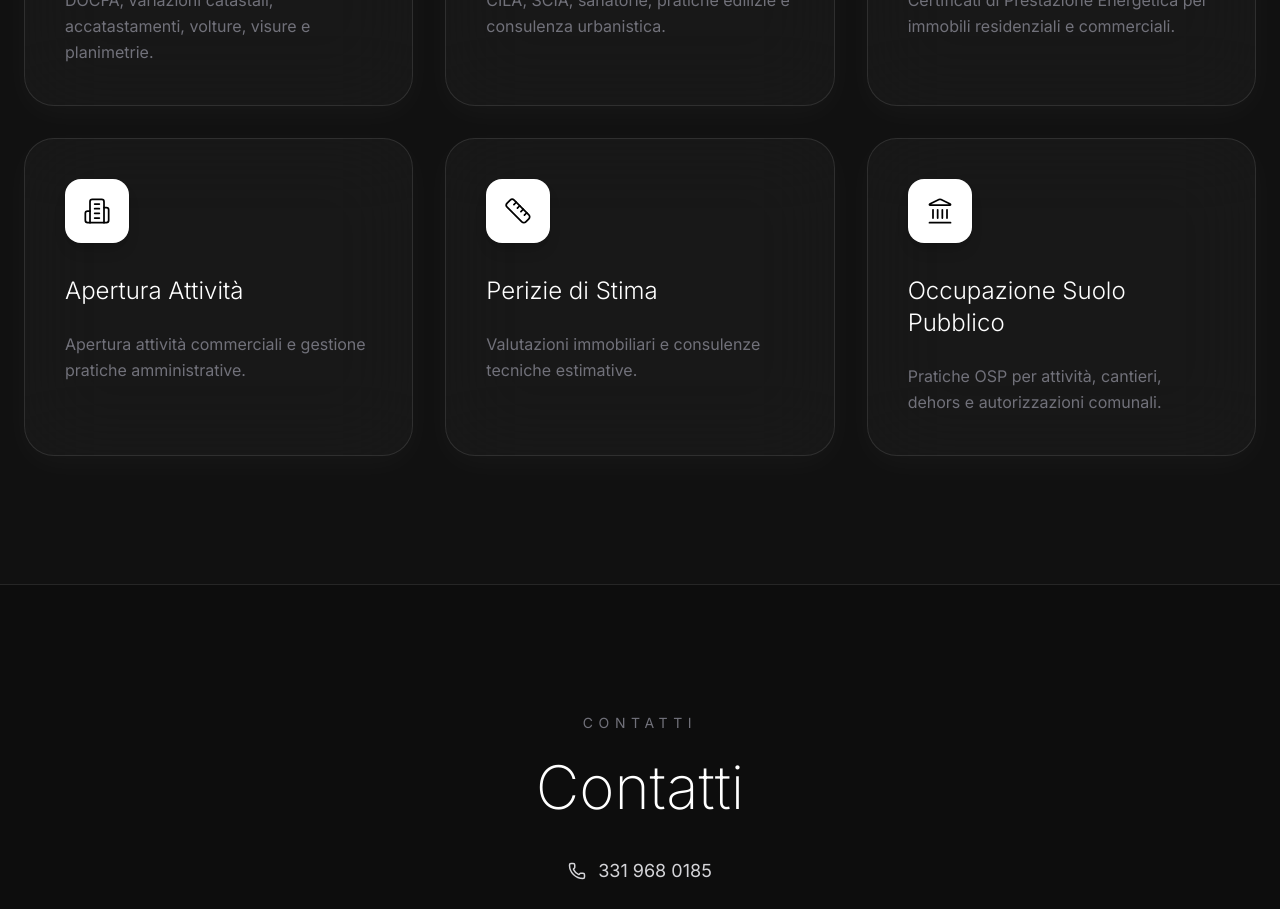
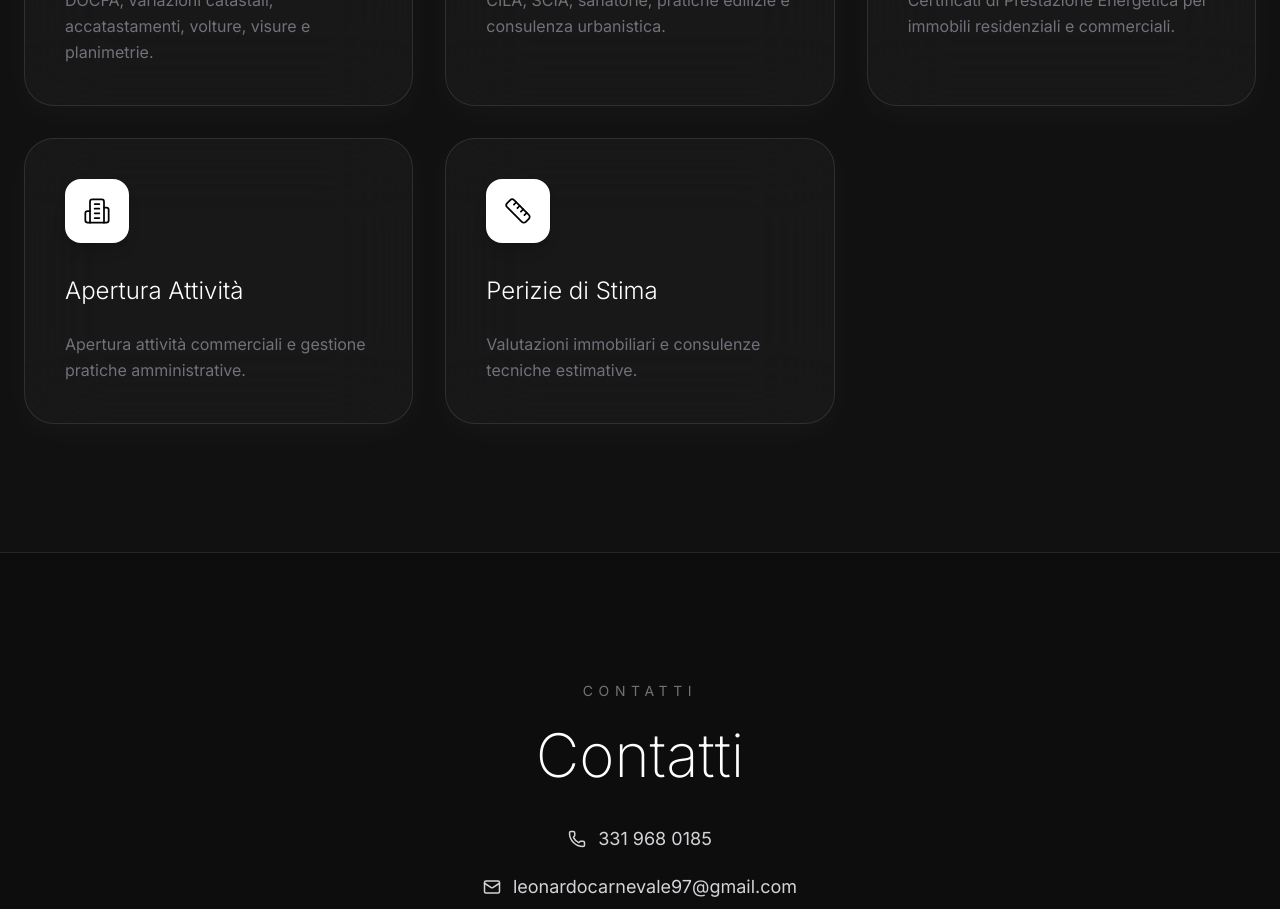
Before and after one commit to GeometraCarnevale/geometracarnevale-v2, a Next.js app: page / in a window 1280 px wide. Shown: the part 1800-2709 px from the top of the page. Built offline with nearby package versions, Linux system fonts and the light colour scheme.

Commit message:
Update page.tsx

```diff
--- a/app/page.tsx
+++ b/app/page.tsx
@@ -35,7 +35,6 @@ const servizi: Servizio[] = [
 },
   { title: "Apertura Attività", desc: "Apertura attività commerciali e gestione pratiche amministrative.", Icon: Building2, href: "/apertura-attivita", },
   { title: "Perizie di Stima", desc: "Valutazioni immobiliari e consulenze tecniche estimative.", Icon: Ruler },
-  { title: "Occupazione Suolo Pubblico", desc: "Pratiche OSP per attività, cantieri, dehors e autorizzazioni comunali.", Icon: Landmark }
 ];
 
 const menuItems: [string, string][] = [
```
